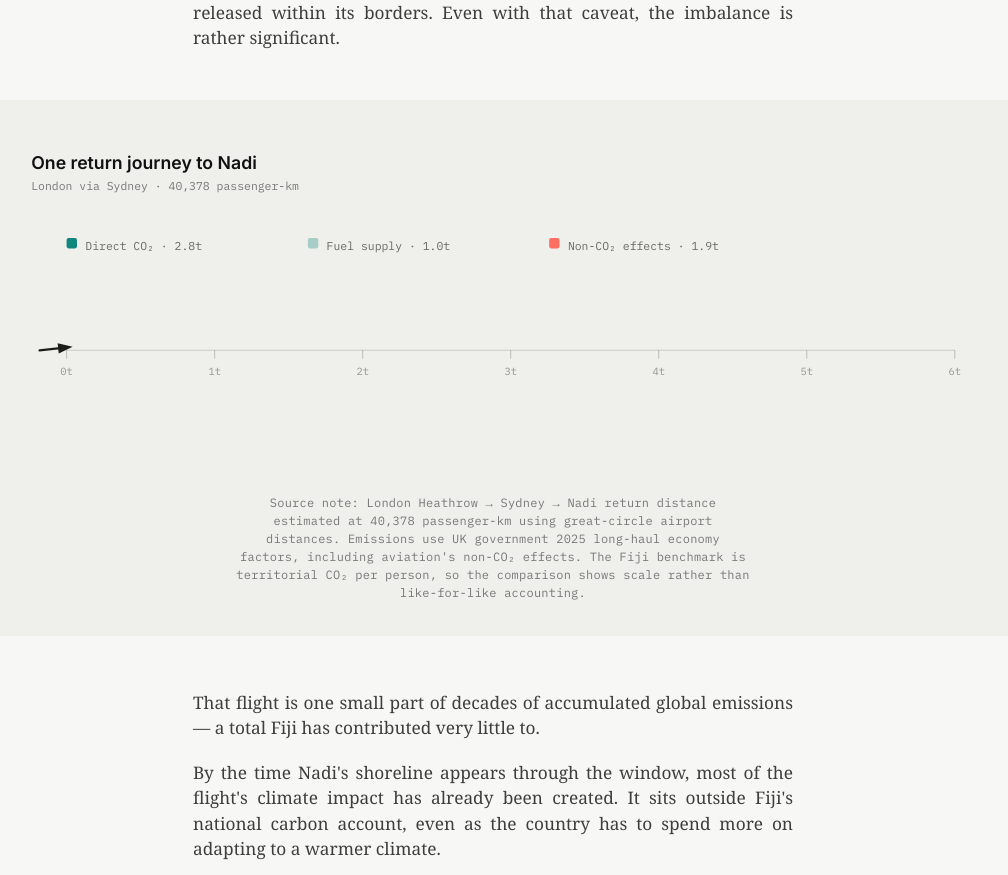
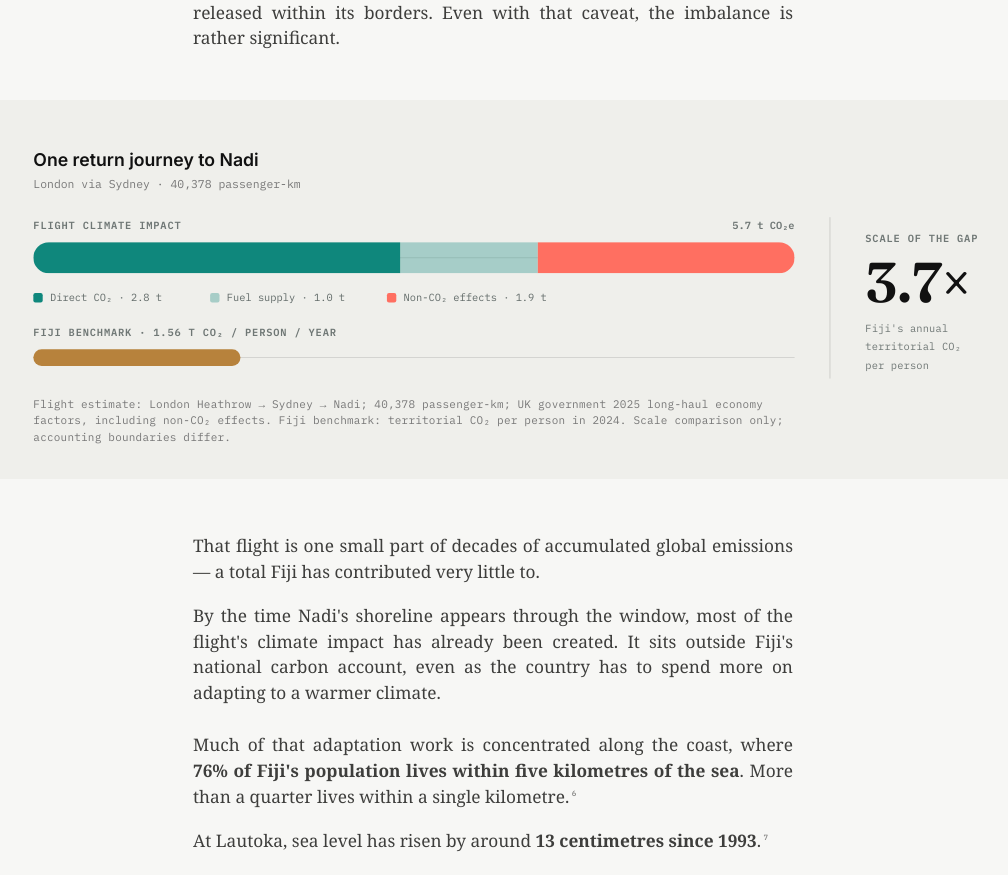
Before and after one commit to juditkisistok/loloma-effect, a React (Vite) app: page / in a window 1280 px wide. Shown: the part 5305-6180 px from the top of the page, without its empty margins (147-1155 px from the left). Built offline with nearby package versions, Linux system fonts and the light colour scheme.

Commit message:
improve journey comparison plot

```diff
--- a/src/sections/JourneyComparison.jsx
+++ b/src/sections/JourneyComparison.jsx
@@ -1,16 +1,16 @@
 import { scaleLinear } from "d3";
-import { useMemo, useRef, useState } from "react";
+import { useMemo } from "react";
 import { journeyOptions, flightComparison } from "../data/journeyComparison";
-import { clamp } from "../lib/math";
-import { useFrame } from "../scroll/stageContext";
 import styles from "./JourneyComparison.module.css";
 
 const width = 1000;
-const height = 350;
-const margin = { left: 56, right: 56 };
-const trackY = 208;
+const height = 244;
+const margin = { left: 58, right: 210 };
+const flightY = 104;
+const benchmarkY = 207;
+const flightBarHeight = 30;
+const benchmarkBarHeight = 16;
 const maxFlightTotal = Math.max(...journeyOptions.map((route) => route.total));
-
 const segmentClassNames = {
   direct: styles.segmentDirect,
   supply: styles.segmentSupply,
@@ -18,44 +18,13 @@ const segmentClassNames = {
 };
 
 export function JourneyComparison({ selectedId = "london" }) {
-  const ref = useRef(null);
-  const [progress, setProgress] = useState(0);
   const selected =
     journeyOptions.find((route) => route.id === selectedId) ?? journeyOptions[0];
   const chart = useMemo(() => buildChart(selected), [selected]);
   const multiple = selected.total / flightComparison.fijiPerPerson;
 
-  useFrame((frame) => {
-    const el = ref.current;
-    if (!el) return;
-    if (frame.reduced) {
-      setProgress(1);
-      return;
-    }
-
-    const rect = el.getBoundingClientRect();
-    const start = window.innerHeight * 0.95;
-    const end = window.innerHeight * 0.1;
-    const raw = (start - rect.top) / (start - end);
-
-    setProgress((current) => {
-      const next = clamp(raw, 0, 1);
-      return Math.abs(current - next) > 0.002 ? next : current;
-    });
-  });
-
-  const trailReveal = clamp(progress / 0.55, 0, 1);
-  const totalNoteOpacity = clamp((progress - 0.42) / 0.16, 0, 1);
-  const fijiOpacity = clamp((progress - 0.55) / 0.2, 0, 1);
-  const bracketOpacity = clamp((progress - 0.72) / 0.16, 0, 1);
-  const bigStatOpacity = clamp((progress - 0.8) / 0.2, 0, 1);
-
-  const trailWidth = chart.trailFullWidth * trailReveal;
-  const planeX = chart.trackX0 + trailWidth;
-  const totalNoteX = Math.min(planeX + 14, width - margin.right - 118);
-
   return (
-    <figure className={styles.figure} ref={ref}>
+    <figure className={styles.figure}>
       <div className={styles.scrollWrap}>
         <svg
           className={styles.svg}
@@ -70,174 +39,143 @@ export function JourneyComparison({ selectedId = "london" }) {
           )} tonnes of territorial CO₂ per person in 2024. The measures are not directly equivalent because the flight estimate includes non-CO₂ effects.`}
         >
           <defs>
-          <clipPath id="jc-pill">
+            <clipPath id="jc-flight-pill">
               <rect
                 x={chart.trackX0}
-              y={trackY - 9}
-              width={chart.trailFullWidth}
-              height="18"
-              rx="9"
+                y={flightY}
+                width={chart.flightWidth}
+                height={flightBarHeight}
+                rx={flightBarHeight / 2}
               />
             </clipPath>
-          <clipPath id="jc-reveal">
-            <rect x={chart.trackX0} y="0" width={trailWidth} height={height} />
-          </clipPath>
-          <linearGradient id="jc-sheen" x1="0" y1="0" x2="0" y2="1">
-            <stop offset="0%" stopColor="#fff" stopOpacity="0.4" />
-            <stop offset="100%" stopColor="#fff" stopOpacity="0" />
-          </linearGradient>
           </defs>
 
           <g className={styles.chartHeader}>
-          <text x={margin.left} y="34">
+            <text x={margin.left} y="31">
               One return journey to Nadi
             </text>
-          <text x={margin.left} y="54">
+            <text x={margin.left} y="52">
               {selected.label}
               {selected.note ? ` ${selected.note}` : ""} ·{" "}
               {selected.returnKm.toLocaleString("en-US")} passenger-km
             </text>
           </g>
 
-        <g className={styles.legend}>
-          {selected.segments.map((segment, i) => (
+          <g className={styles.rowLabel}>
+            <text x={chart.trackX0} y={flightY - 13}>
+              FLIGHT CLIMATE IMPACT
+            </text>
+            <text
+              className={styles.rowValue}
+              x={chart.totalX}
+              y={flightY - 13}
+              textAnchor="end"
+            >
+              {selected.total.toFixed(1)} t CO₂e
+            </text>
+          </g>
+
+          <line
+            className={styles.guide}
+            x1={chart.trackX0}
+            x2={chart.trackX1}
+            y1={flightY + flightBarHeight / 2}
+            y2={flightY + flightBarHeight / 2}
+          />
+
+          <g clipPath="url(#jc-flight-pill)">
+            {chart.segments.map((segment) => (
+              <rect
+                key={segment.key}
+                className={segmentClassNames[segment.key]}
+                x={segment.x0}
+                y={flightY}
+                width={segment.x1 - segment.x0}
+                height={flightBarHeight}
+              />
+            ))}
+          </g>
+
+          <g className={styles.segmentLabels}>
+            {selected.segments.map((segment, index) => (
               <g
                 key={segment.key}
-              transform={`translate(${chart.trackX0 + i * 232} 100)`}
+                transform={`translate(${chart.trackX0 + index * 170} ${
+                  flightY + 49
+                })`}
               >
                 <rect
                   className={segmentClassNames[segment.key]}
-                width="10"
-                height="10"
+                  width="9"
+                  height="9"
                   rx="2"
                 />
-              <text x="18" y="9">
-                {segment.label} · {segment.value.toFixed(1)}t
+                <text x="16" y="8">
+                  {segment.label} · {segment.value.toFixed(1)} t
                 </text>
               </g>
             ))}
           </g>
 
           <line
-          className={styles.baseline}
+            className={styles.guide}
             x1={chart.trackX0}
-          x2={width - margin.right}
-          y1={trackY}
-          y2={trackY}
+            x2={chart.trackX1}
+            y1={benchmarkY + benchmarkBarHeight / 2}
+            y2={benchmarkY + benchmarkBarHeight / 2}
           />
 
-        <g className={styles.ticks}>
-          {chart.ticks.map((tick) => (
-            <g key={tick.value} transform={`translate(${tick.x} ${trackY})`}>
-              <line y1="0" y2="8" />
-              <text y="24">{tick.value}t</text>
-            </g>
-          ))}
-        </g>
-
-        <g clipPath="url(#jc-pill)">
-          <g clipPath="url(#jc-reveal)">
-            {chart.segments.map((segment) => (
-              <rect
-                key={segment.key}
-                className={segmentClassNames[segment.key]}
-                x={segment.x0}
-                y={trackY - 9}
-                width={segment.x1 - segment.x0}
-                height="18"
-              />
-            ))}
-            <rect
-              x={chart.trackX0}
-              y={trackY - 9}
-              width={chart.trailFullWidth}
-              height="9"
-              fill="url(#jc-sheen)"
-            />
-          </g>
-        </g>
-
-        <g
-          className={styles.plane}
-          transform={`translate(${planeX - 26} ${trackY}) rotate(-6)`}
-        >
-          <line x1="0" y1="0" x2="20" y2="0" />
-          <path d="M18,-5 L32,0 L18,5 Z" />
-        </g>
-
-        <g
-          className={styles.totalNote}
-          opacity={totalNoteOpacity}
-          transform={`translate(${totalNoteX} ${trackY - 34})`}
-        >
-          <text x="0" y="0">
-            {selected.total.toFixed(1)}t CO₂e
-          </text>
-          <text x="0" y="15">
-            incl. non-CO₂ effects
+          <g className={styles.rowLabel}>
+            <text x={chart.trackX0} y={benchmarkY - 13}>
+              FIJI BENCHMARK · {flightComparison.fijiPerPerson.toFixed(2)} T CO₂
+              / PERSON / YEAR
             </text>
           </g>
 
-        <g
-          className={styles.fijiMarker}
-          opacity={fijiOpacity}
-          transform={`translate(${chart.fijiX} ${trackY})`}
-        >
-          <line y1="-26" y2="-9" />
-          <circle cy="-9" r="3.5" />
-          <text y="-48" textAnchor="middle">
-            Fiji territorial CO₂
-          </text>
-          <text y="-34" textAnchor="middle" className={styles.fijiValue}>
-            {flightComparison.fijiPerPerson.toFixed(2)}t / person / yr
-          </text>
-        </g>
+          <rect
+            className={styles.benchmarkBar}
+            x={chart.trackX0}
+            y={benchmarkY}
+            width={chart.benchmarkWidth}
+            height={benchmarkBarHeight}
+            rx={benchmarkBarHeight / 2}
+          />
 
-        <g
-          className={styles.bracket}
-          opacity={bracketOpacity}
-          transform={`translate(0 ${trackY + 64})`}
-        >
-          <line x1={chart.fijiX} x2={chart.fijiX} y1="-6" y2="6" />
-          <line x1={chart.totalX} x2={chart.totalX} y1="-6" y2="6" />
-          <line x1={chart.fijiX} x2={chart.totalX} y1="0" y2="0" />
-        </g>
+          <line className={styles.statDivider} x1="824" x2="824" y1="80" y2="235" />
 
-        <g
-          className={styles.bigStat}
-          opacity={bigStatOpacity}
-          transform={`translate(${(chart.fijiX + chart.totalX) / 2} ${
-            trackY + 104
-          })`}
-        >
-          <text textAnchor="middle" className={styles.bigNumber}>
+          <g className={styles.bigStat} transform="translate(858 104)">
+            <text className={styles.statKicker}>SCALE OF THE GAP</text>
+            <text className={styles.bigNumber} y="58">
               {multiple.toFixed(1)}×
             </text>
-          <text textAnchor="middle" className={styles.bigCaption} y="22">
-            Fiji's annual territorial CO₂, per person
+            <text className={styles.bigCaption} y="86">
+              Fiji's annual
+            </text>
+            <text className={styles.bigCaption} y="104">
+              territorial CO₂
+            </text>
+            <text className={styles.bigCaption} y="122">
+              per person
             </text>
           </g>
         </svg>
       </div>
       <p className={styles.scrollHint}>Scroll for full chart →</p>
       <figcaption className={styles.caption}>
-        Source note: {selected.routeLabel} return distance estimated at{" "}
-        {selected.returnKm.toLocaleString("en-US")} passenger-km using
-        great-circle airport distances. Emissions use UK government 2025
-        long-haul economy factors, including aviation's non-CO₂ effects. The
-        Fiji benchmark is territorial CO₂ per person, so the comparison shows
-        scale rather than like-for-like accounting.
+        Flight estimate: {selected.routeLabel}; {selected.returnKm.toLocaleString("en-US")} passenger-km;
+        UK government 2025 long-haul economy factors, including non-CO₂ effects.
+        Fiji benchmark: territorial CO₂ per person in 2024. Scale comparison
+        only; accounting boundaries differ.
       </figcaption>
     </figure>
   );
 }
 
 function buildChart(selected) {
-  const trackX0 = margin.left + 34;
+  const trackX0 = margin.left;
   const trackX1 = width - margin.right;
   const x = scaleLinear()
     .domain([0, maxFlightTotal])
-    .nice()
     .range([trackX0, trackX1]);
 
   let cursor = trackX0;
@@ -248,14 +186,15 @@ function buildChart(selected) {
     return built;
   });
 
+  const totalX = x(selected.total);
+
   return {
     x,
     trackX0,
     trackX1,
-    ticks: x.ticks(6).map((value) => ({ value, x: x(value) })),
     segments,
-    totalX: x(selected.total),
-    fijiX: x(flightComparison.fijiPerPerson),
-    trailFullWidth: x(selected.total) - trackX0,
+    totalX,
+    flightWidth: totalX - trackX0,
+    benchmarkWidth: x(flightComparison.fijiPerPerson) - trackX0,
   };
 }
--- a/src/sections/JourneyComparison.module.css
+++ b/src/sections/JourneyComparison.module.css
@@ -28,32 +28,13 @@
   fill: #777;
 }
 
-.legend rect {
-  fill-opacity: 1;
-}
-
-.legend text {
-  font-family: var(--font-mono);
-  font-size: 11px;
-  fill: #6a6a63;
-  dominant-baseline: middle;
-}
-
-.baseline {
-  stroke: rgba(17, 17, 17, 0.16);
-  stroke-width: 1;
-}
-
-.ticks line {
-  stroke: rgba(17, 17, 17, 0.22);
-  stroke-width: 1;
-}
-
-.ticks text {
+.rowLabel text,
+.statKicker {
   font-family: var(--font-mono);
   font-size: 10px;
-  fill: #97968d;
-  text-anchor: middle;
+  font-weight: 600;
+  letter-spacing: 0.08em;
+  fill: #6f7775;
 }
 
 .segmentDirect,
@@ -74,83 +55,60 @@
   fill: var(--coral);
 }
 
-.plane line {
-  stroke: #1c1c19;
-  stroke-width: 2.2;
-  stroke-linecap: round;
-}
-
-.plane path {
-  fill: #1c1c19;
-}
-
-.totalNote {
+.segmentLabels {
   pointer-events: none;
   transition: opacity 0.24s ease;
 }
 
-.totalNote text:first-child {
+.segmentLabels text {
   font-family: var(--font-mono);
-  font-size: 13px;
-  font-weight: 700;
-  fill: #111;
+  font-size: 10px;
+  letter-spacing: 0;
+  fill: #626b69;
 }
 
-.totalNote text:last-child {
-  font-family: var(--font-mono);
-  font-size: 10px;
-  letter-spacing: 0.02em;
-  fill: #8a8a80;
+.rowValue {
+  letter-spacing: 0 !important;
 }
 
-.fijiMarker line {
-  stroke: var(--sand-deep);
-  stroke-width: 2;
+.guide {
+  stroke: rgba(17, 17, 17, 0.12);
+  stroke-width: 1;
 }
 
-.fijiMarker circle {
+.benchmarkBar {
   fill: var(--sand-deep);
 }
 
-.fijiMarker text {
-  font-family: var(--font-mono);
-  font-size: 10px;
-  fill: #7a5c2c;
-}
-
-.fijiMarker .fijiValue {
-  font-weight: 700;
-  fill: var(--sand-deep);
-}
-
-.bracket line {
-  stroke: #a6a59b;
+.statDivider {
+  stroke: rgba(17, 17, 17, 0.14);
   stroke-width: 1;
 }
 
 .bigNumber {
   font-family: var(--font-display);
-  font-size: 46px;
+  font-size: 54px;
   font-weight: 600;
   fill: #111;
 }
 
 .bigCaption {
   font-family: var(--font-mono);
-  font-size: 11px;
-  letter-spacing: 0.02em;
-  fill: #777;
+  font-size: 10px;
+  letter-spacing: 0.015em;
+  fill: #6f7775;
 }
 
 .caption {
-  max-width: 520px;
-  margin: -4px auto 0;
+  width: 73.2%;
+  max-width: none;
+  margin: 8px 0 0 5.8%;
   font-family: var(--font-mono);
-  font-size: 12px;
+  font-size: 11px;
   letter-spacing: 0.02em;
   line-height: 1.5;
   color: #777;
-  text-align: center;
+  text-align: left;
 }
 
 @media (max-width: 760px) {
@@ -183,8 +141,9 @@
   }
 
   .caption {
+    width: auto;
     padding: 0 20px;
     max-width: none;
-    margin-top: 4px;
+    margin: 4px 0 0;
   }
 }
```
Lines whose indentation alone changed are shown as unchanged.
